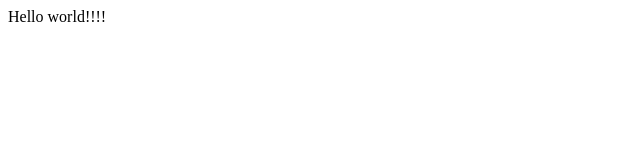
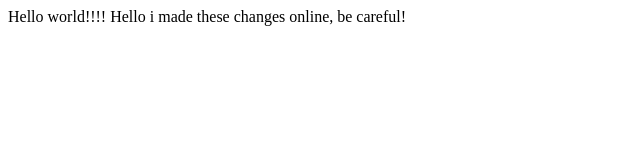
Before and after one commit to nagish2010/lecture01, a plain HTML site: page nagish.html in a window 1280 px wide. Shown: the whole page, without its empty margins (0-640 px from the left). Drawn offline with Linux system fonts and the light colour scheme.

Commit message:
Update nagish.html

```diff
--- a/nagish.html
+++ b/nagish.html
@@ -6,5 +6,6 @@
   </head>
   <body>
     Hello world!!!!
+    Hello i made these changes online, be careful!
   </body>
 </html>
```
